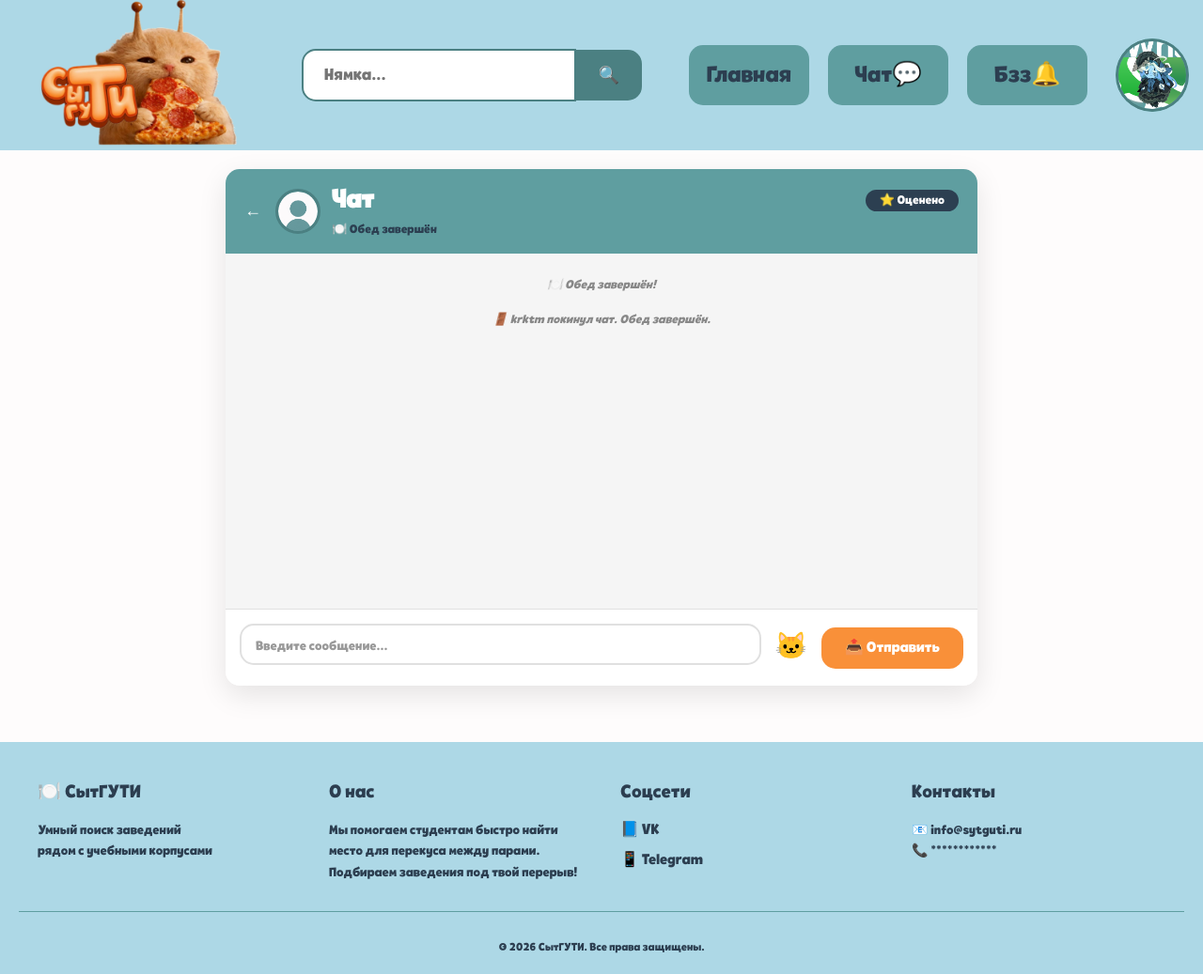
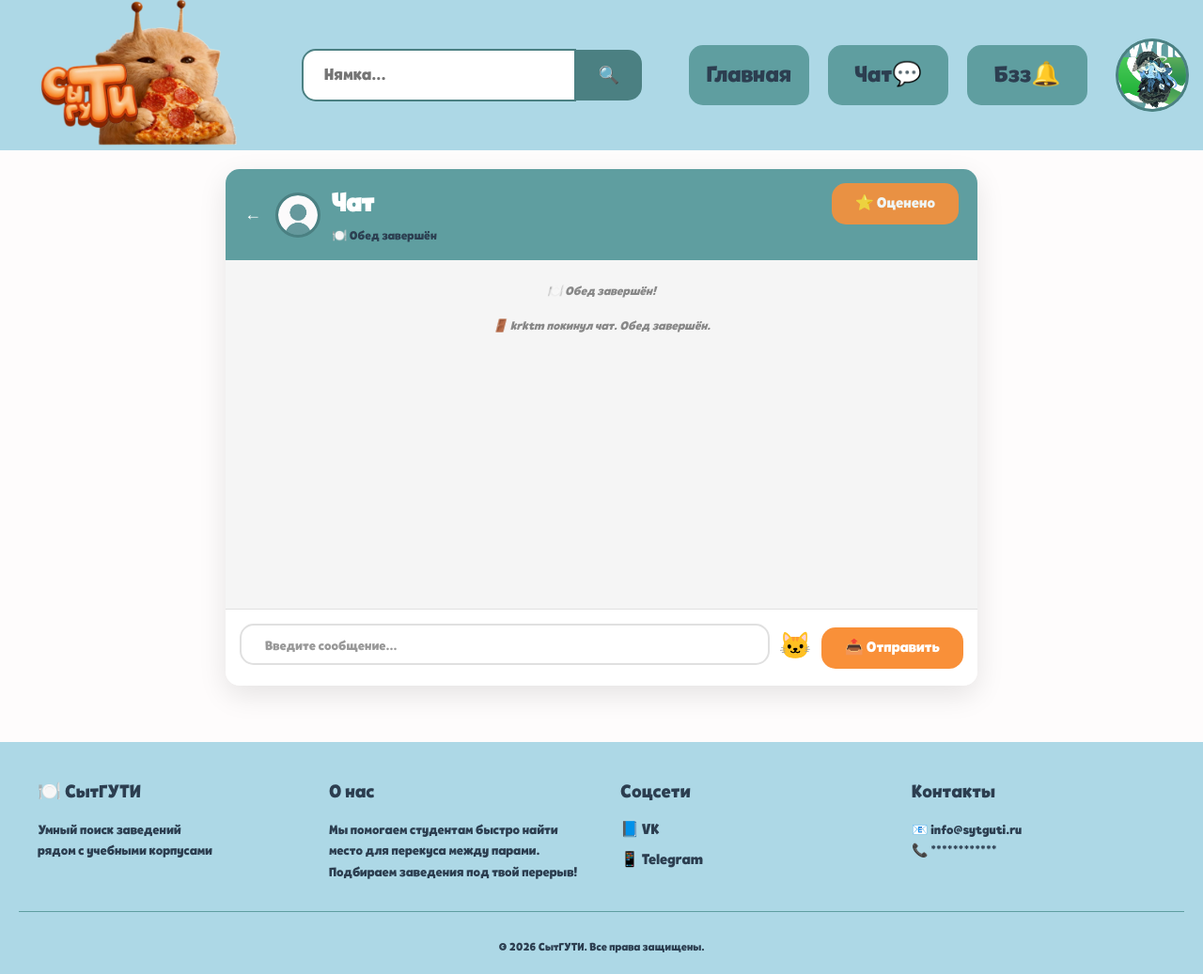
Before and after one commit to krktmmm/eda_trpo, a Django app: page /roulette/messages/60/ in a window 1280 px wide. Shown: the whole page at 94% size. Run offline with Django 5.2, Linux system fonts and the light colour scheme; a user stored in the database is signed in; data comes from the database, SQL or seed files in the repository; both versions use the stored data as it was after the commit.

Commit message:
fix: исправлен дизайн диалогов

```diff
--- a/static/dialog.css
+++ b/static/dialog.css
@@ -10,6 +10,7 @@
     flex-direction: column;
     height: calc(100vh - 250px);
     min-height: 500px;
+    justify-content: center;
 }
 
 /* ШАПКА ЧАТА */
@@ -85,25 +86,40 @@
     background: #f99039;
     color: white;
     border: none;
-    padding: 8px 20px;
-    border-radius: 20px;
+    padding: 0 25px;
+    border-radius: 15px;
     cursor: pointer;
     font-family: 'Tobi';
-    font-size: 14px;
+    font-size: 16px;
     transition: 0.3s;
+    height: 44px;
     flex-shrink: 0;
-    margin-right: 15px;
 }
 
-.meal-action-btn:hover {
-    background: #e08530;
-    transform: scale(1.02);
-}
 
 .meal-action-btn:disabled {
     opacity: 0.6;
     cursor: not-allowed;
     transform: none;
+}
+
+/* Бейдж "Оценено" */
+.rated-badge {
+    background: #f99039;
+    color: white;
+    padding: 0 25px;
+    border-radius: 15px;
+    font-size: 16px;
+    font-family: 'Tobi';
+    flex-shrink: 0;
+    height: 44px;
+    display: inline-flex;
+    align-items: center;
+    justify-content: center;
+    gap: 8px;
+    cursor: default;
+    pointer-events: none;
+    opacity: 0.9;
 }
 
 /* ОБЛАСТЬ СООБЩЕНИЙ */
@@ -205,20 +221,14 @@
     flex: 1;
 }
 
-#message-input {
-    width: 100%;
-    padding: 0 15px;
-    box-sizing: border-box;
-}
-
 .chat-input textarea {
     width: 100%;
-    padding: 0 15px;
+    padding: 0 25px;
     border: 2px solid #e0e0e0;
     border-radius: 15px;
     resize: none;
     font-family: 'Tobi';
-    font-size: 14px;
+    font-size: 16px;
     height: 44px;
     line-height: 44px;
     overflow-y: hidden;
@@ -237,25 +247,31 @@
     font-size: 14px;
 }
 
-/* Кнопка стикеров */
+/* Кнопка стикеров - абсолютно без фона */
 #stickers-btn {
-    background: none;
+    background: transparent !important;
     border: none;
     font-size: 28px;
     cursor: pointer;
     padding: 0;
-    width: 44px;
-    height: 44px;
+    width: auto;
+    height: auto;
     display: flex;
     align-items: center;
     justify-content: center;
-    border-radius: 50%;
-    transition: 0.3s;
     flex-shrink: 0;
+    color: #666;
+    transition: 0.2s;
 }
 
 #stickers-btn:hover {
-    background: #5F9EA0;
+    background: transparent !important;
+    transform: scale(1.1);
+    color: #f99039;
+}
+
+#stickers-btn:active {
+    transform: scale(0.95);
 }
 
 /* Кнопка отправки */
@@ -309,7 +325,6 @@
 }
 
 /* ДОПОЛНИТЕЛЬНЫЕ СТИЛИ ДЛЯ ШАПКИ ЧАТА */
-
 .chat-header {
     position: relative;
 }
@@ -333,61 +348,12 @@
     gap: 10px;
 }
 
-/* Кнопка завершения обеда / оценки */
-.meal-action-btn {
-    .meal-action-btn {
-    background: #f99039 !important;
-    color: white !important;
-    border: none !important;
-    padding: 8px 20px !important;
-    border-radius: 15px !important;
-    cursor: pointer !important;
-    font-family: 'Tobi' !important;
-    font-size: 14px !important;
-    transition: 0.3s !important;
-    flex-shrink: 0 !important;
-}
-}
-
-.meal-action-btn:hover {
-    background: #e08530;
-    transform: scale(1.02);
-}
-
-.meal-action-btn:disabled {
-    opacity: 0.6;
-    cursor: not-allowed;
-    transform: none;
-}
-
-/* Бейдж "Оценено" */
-.rated-badge {
-    background: #2c3f51;
-    color: white;
-    padding: 5px 15px;
-    border-radius: 15px;
-    font-size: 13px;
-    font-family: 'Tobi';
-    flex-shrink: 0;
-}
-
 /* Бейдж "Обед завершён" под именем */
 .meal-completed-badge {
     color: #2c3f51;
     font-size: 13px;
     margin-top: 4px;
     display: inline-block;
-}
-
-/* Имена участников в шапке (переопределение) */
-.participants-names {
-    color: #ffffffd9;
-    font-size: 13px;
-    margin-top: 5px;
-    max-width: 400px;
-    white-space: nowrap;
-    overflow: hidden;
-    text-overflow: ellipsis;
 }
 
 /* Стиль для ссылки на профиль отправителя */
```
Also changed, not shown: db.sqlite3.
